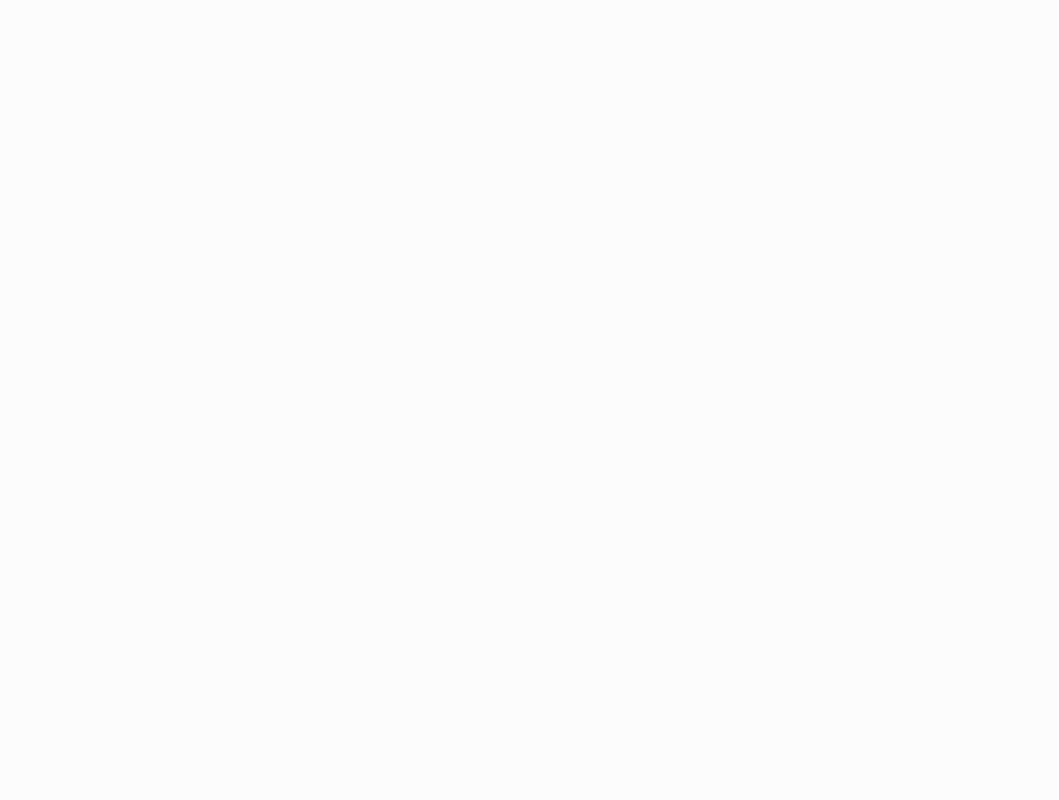
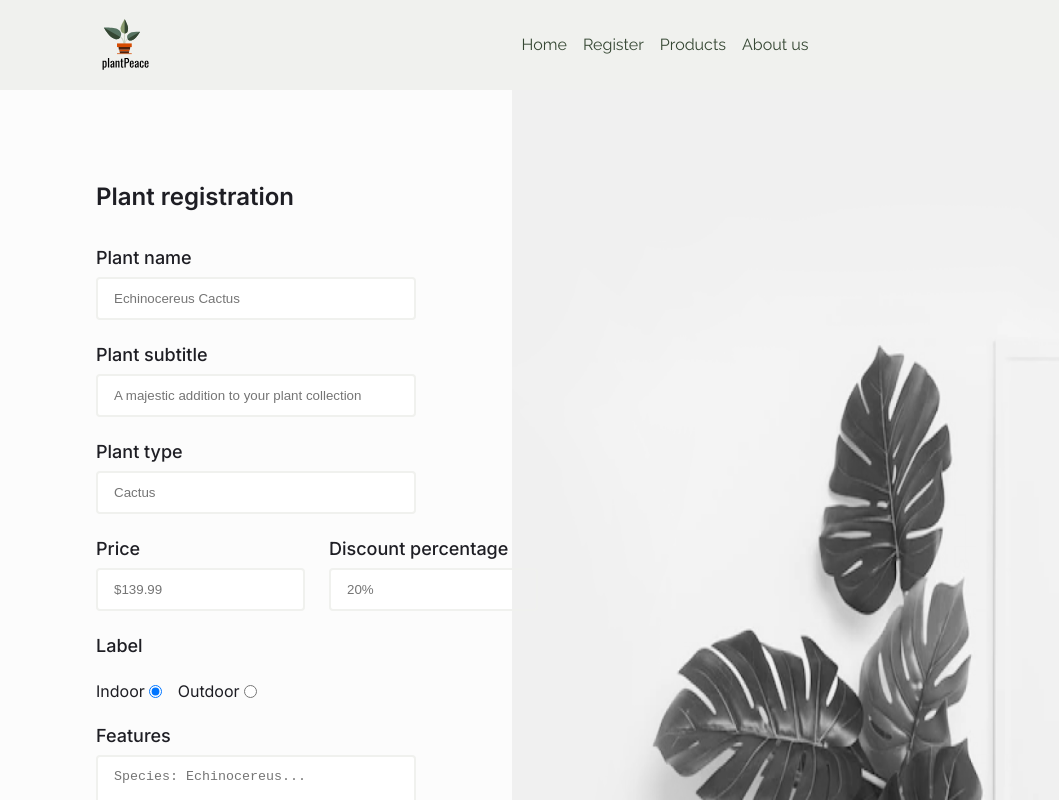
Before and after one commit to adriannparanhos/-squad-desafio2-blumen, a React (Vite) app in the folder frontend/: page /register in a window 1280 px wide. Before the commit this address had no page. Shown: the top 800 px of the page, without its empty margins (0-1059 px from the left). Built offline with nearby package versions, Linux system fonts and the light colour scheme.

Commit message:
feat: create register page

```diff
--- a/frontend/index.html
+++ b/frontend/index.html
@@ -6,10 +6,10 @@
     <link rel="preconnect" href="https://fonts.googleapis.com" />
     <link rel="preconnect" href="https://fonts.gstatic.com" crossorigin />
     <link
-      href="https://fonts.googleapis.com/css2?family=EB+Garamond:ital,wght@0,400..800;1,400..800&family=Lato:ital,wght@0,100;0,300;0,400;0,700;0,900;1,100;1,300;1,400;1,700;1,900&family=Pacifico&family=Raleway:ital,wght@0,100..900;1,100..900&display=swap"
+      href="https://fonts.googleapis.com/css2?family=EB+Garamond:ital,wght@0,400..800;1,400..800&family=Inter:ital,opsz,wght@0,14..32,100..900;1,14..32,100..900&family=Lato:ital,wght@0,100;0,300;0,400;0,700;0,900;1,100;1,300;1,400;1,700;1,900&family=Pacifico&family=Raleway:ital,wght@0,100..900;1,100..900&display=swap"
       rel="stylesheet"
     />
-    <meta name="viewport" content="width=device-width, initial-scale=1.0" />
+    name="viewport" content="width=device-width, initial-scale=1.0" />
     <title>Blumen</title>
   </head>
   <body>
--- a/frontend/package.json
+++ b/frontend/package.json
@@ -10,10 +10,13 @@
     "preview": "vite preview"
   },
   "dependencies": {
+    "@hookform/resolvers": "^3.9.1",
     "lucide-react": "^0.469.0",
     "react": "^18.3.1",
     "react-dom": "^18.3.1",
-    "react-router": "^7.1.1"
+    "react-hook-form": "^7.54.2",
+    "react-router": "^7.1.1",
+    "zod": "^3.24.1"
   },
   "devDependencies": {
     "@eslint/js": "^9.17.0",
--- a/frontend/src/index.css
+++ b/frontend/src/index.css
@@ -47,6 +47,11 @@ body {
   font-style: normal;
 }
 
+.inter {
+  font-family: "Inter", sans-serif;
+  font-optical-sizing: auto;
+  font-style: normal;
+}
 
 /* Text Colors */
 .text-green {
--- a/frontend/src/layouts/MainLayout/styles.css
+++ b/frontend/src/layouts/MainLayout/styles.css
@@ -1,3 +1,4 @@
 .main-content {
-  padding-top: 90px;
+  padding-top: 68px;
+  min-height: 100vh;
 }
--- /dev/null
+++ b/frontend/src/pages/Register/index.tsx
@@ -0,0 +1,14 @@
+import { RegisterPlantForm } from "./RegisterPlantForm";
+import './styles.css'
+
+export default function Register() {
+  return (
+    <div className="register-page">
+      <div className="form-section">
+        <h2 className="register-title inter">Plant registration</h2>
+        <RegisterPlantForm />
+      </div>
+      <img className="register-plant" src="/images/main-plant.png" alt="Main plant" />
+    </div>
+  );
+}
--- /dev/null
+++ b/frontend/src/pages/Register/styles.css
@@ -0,0 +1,39 @@
+.register-page {
+  width: 100%;
+  height: 100%;
+  display: flex;
+  flex-direction: row;
+  justify-content: space-between;
+}
+
+.form-section {
+  width: 40%;;
+  padding: 6rem;
+  display: flex;
+  flex-direction: column;
+  gap: 36px;
+}
+
+.register-title {
+  font-size: 24px;
+  letter-spacing: -2%;
+  font-weight: 600;
+}
+
+.register-plant {
+  width: 60%;
+  mix-blend-mode: luminosity;
+}
+
+/* Responsividade */
+
+/* lg */
+@media (max-width: 1024px) {
+  .register-plant {
+    display: none;
+  }
+
+  .form-section {
+    width: 100%;
+  }
+}
--- a/frontend/src/router.tsx
+++ b/frontend/src/router.tsx
@@ -1,5 +1,6 @@
 import { Route, Routes } from "react-router";
 import Home from "./pages/Home";
+import Register from "./pages/Register";
 import MainLayout from "./layouts/MainLayout";
 
 export function Router() {
@@ -7,6 +8,7 @@ export function Router() {
     <Routes>
       <Route element={<MainLayout />}>
         <Route path="/" element={<Home />} />
+        <Route path="/register" element={<Register />} />
       </Route>
     </Routes>
   );
```
Also changed, not shown: 1 other file (tests, documents, lock files or other folders).
